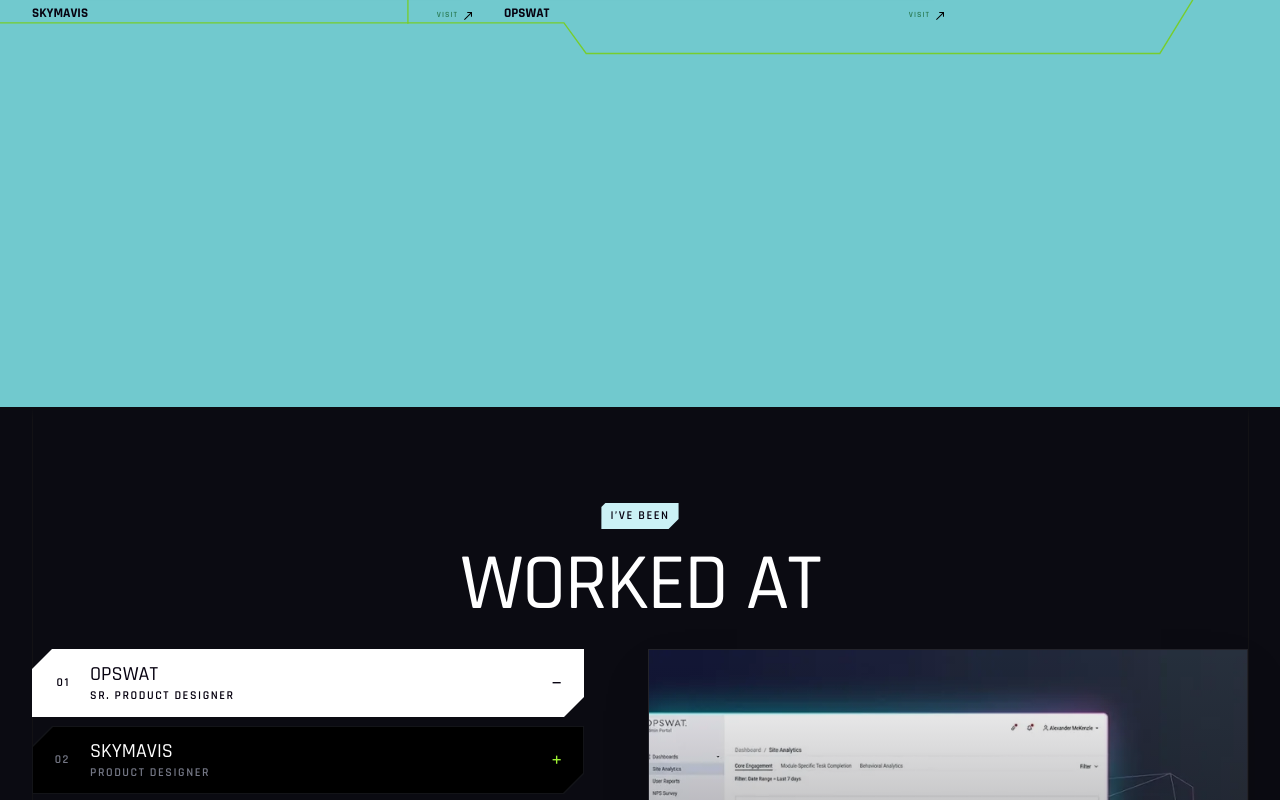
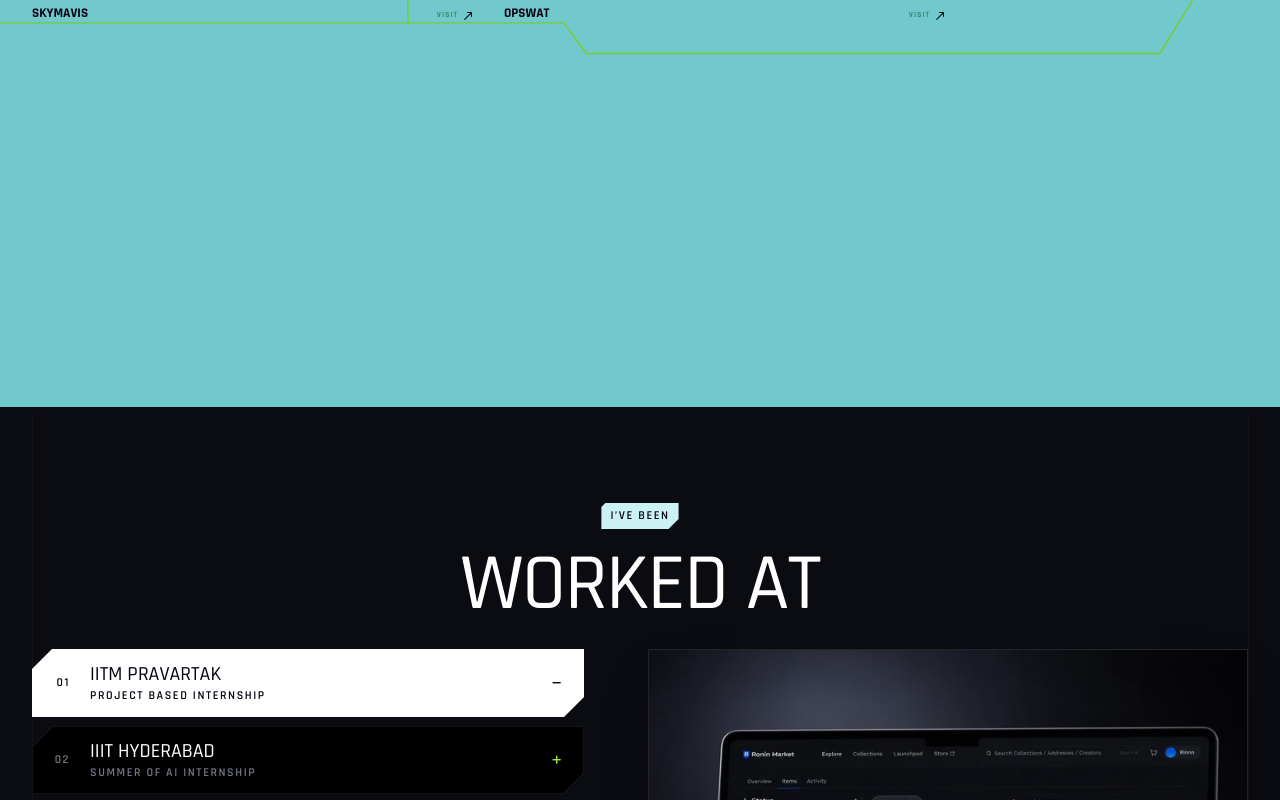
Before and after one commit to devangc006/Portfolio, a React (Vite) app: page / in a window 1280 px wide. Shown: the part 2000-2800 px from the top of the page. Built offline with nearby package versions, Linux system fonts and the light colour scheme; a web font is replaced by a local one.

Commit message:
details changes

```diff
--- a/src/components/StatStage.jsx
+++ b/src/components/StatStage.jsx
@@ -457,7 +457,7 @@ export default function StatStage() {
               </div>
             </div>
 
-            {/* Box 8: Companies (7+) */}
+            {/* Box 8: Experience (3+) */}
             <div
               data-sfx="true"
               className="relative p-[1.5px] transition-all duration-300 group hover:-translate-y-1.5 cursor-pointer select-none"
@@ -482,7 +482,7 @@ export default function StatStage() {
                     [METRIC // 03]
                   </span>
                   <span className="font-heading text-xs font-bold uppercase tracking-widest text-[#1a3810] group-hover:text-[#9df133] transition-colors duration-300">
-                    COMPANIES
+                    Experience
                   </span>
                   <span
                     aria-hidden="true"
@@ -492,7 +492,7 @@ export default function StatStage() {
                 </div>
 
                 <div className="my-2">
-                  <OdometerValue value={7} suffix="+" animated={animated} />
+                  <OdometerValue value={3} suffix="+" animated={animated} />
                 </div>
 
                 <div className="pt-3 border-t border-[rgba(47,72,15,0.15)] group-hover:border-white/10 flex items-center justify-between text-xs font-mono text-[#29521e] group-hover:text-white/60 transition-colors duration-300">
--- a/src/components/WorkedAt.jsx
+++ b/src/components/WorkedAt.jsx
@@ -3,83 +3,51 @@ import { motion, AnimatePresence, useReducedMotion } from 'framer-motion'
 import SharedGridLines from './SharedGridLines'
 
 const COMPANIES = [
-  {
-    id: 'opswat',
+    {
+    id: 'iitm',
     index: '01',
-    title: 'OPSWAT',
-    subtitle: 'Sr. Product Designer',
-    year: '2025 - Present',
-    status: 'Enterprise Cybersecurity',
-    description:
-      'Led product design across My OPSWAT, Central Management, MetaDefender Drive, and Industrial Firewall, scaling the design system to keep UX consistent across the enterprise ecosystem.',
-    image: '/images/work/case-study-opswat.webp',
-  },
-  {
-    id: 'skymavis',
-    index: '02',
-    title: 'SkyMavis',
-    subtitle: 'Product Designer',
-    year: '2024 - 2025',
-    status: 'Web3 & GameFi Ecosystem',
+    title: 'IITM Pravartak',
+    subtitle: 'Project based Internship',
+    year: '2026',
+    status: 'Database Engineering',
     description:
       'Worked closely across Mavis Market, Mavis Store, and Dev Journey — from competitive research and user interviews to UAT before release.',
     image: '/images/work/case-study-skymavis.webp',
   },
   {
-    id: 'firekamp',
+    id: 'iiit-h',
+    index: '02',
+    title: 'IIIT Hyderabad',
+    subtitle: 'Summer of AI Internship',
+    year: '2025',
+    status: 'Viswam.AI',
+    description:
+      'Studied Computer Science and Engineering at IIIT Hyderabad, gaining a strong foundation in software development and computer science principles.',
+    image: '/images/work/case-study-iiit-hyderabad.webp',
+  },
+  {
+    id: 'machinser',
     index: '03',
-    title: 'FireKamp',
-    subtitle: 'Sr. Product Designer',
-    year: '2022 - 2024',
-    status: 'Multi-Product Studio',
+    title: 'Machinser technologies',
+    subtitle: 'Odoo ERP Internship',
+    year: '2026',
+    status: 'Odoo ERP',
     description:
       'Delivered hi-fi visual design across varied product types (time management, weight-loss supplement, call recording, and more), ensuring live products matched the design.',
     image: '/images/work/web-firekamp.webp',
   },
   {
-    id: 'uptivistic',
+    id: 'aws-sbg',
     index: '04',
-    title: 'Uptivistic',
-    subtitle: 'Product Design Lead',
-    year: '2021 - 2022',
+    title: 'AWS SBG Execom',
+    subtitle: 'Tech Head',
+    year: '2026 - Present',
     status: 'Game Design & Visuals',
     description:
       'Led a 4-person design team, turning Game Designer wireframes into hi-fi visual designs while working closely with developers to keep live builds on-spec.',
     image: '/images/work/exploration-almighty-boxxy.webp',
   },
-  {
-    id: 'ilabs',
-    index: '05',
-    title: 'ILABS',
-    subtitle: 'Product Designer',
-    year: '2020 - 2021',
-    status: 'Client Product Delivery',
-    description:
-      'Partnered directly with client-side POs/PMs across projects, balancing internal/marketing asset production with consistent design quality.',
-    image: '/images/work/app-sortly.webp',
-  },
-  {
-    id: 'mpire',
-    index: '06',
-    title: 'Mpire',
-    subtitle: 'UI/UX Designer',
-    year: '2019 - 2020',
-    status: 'Digital & Brand Systems',
-    description:
-      'Shaped the visual style and produced advertising/print assets for marketing campaigns, working closely with CDs and ADs.',
-    image: '/images/work/web-tekcom.webp',
-  },
-  {
-    id: 'mingle',
-    index: '07',
-    title: 'Mingle',
-    subtitle: 'UI UX Design Lead',
-    year: '2018 - 2019',
-    status: 'Social & Consumer Mobile',
-    description:
-      'Led a 13-person team (5 UX/UI + 8 graphic designers) while designing UX/UI end-to-end for the Mingle 2 and Just Say Hi Dating apps.',
-    image: '/images/work/app-pcos-cysterhood.webp',
-  },
+
 ]
 
 export default function WorkedAt() {
```
